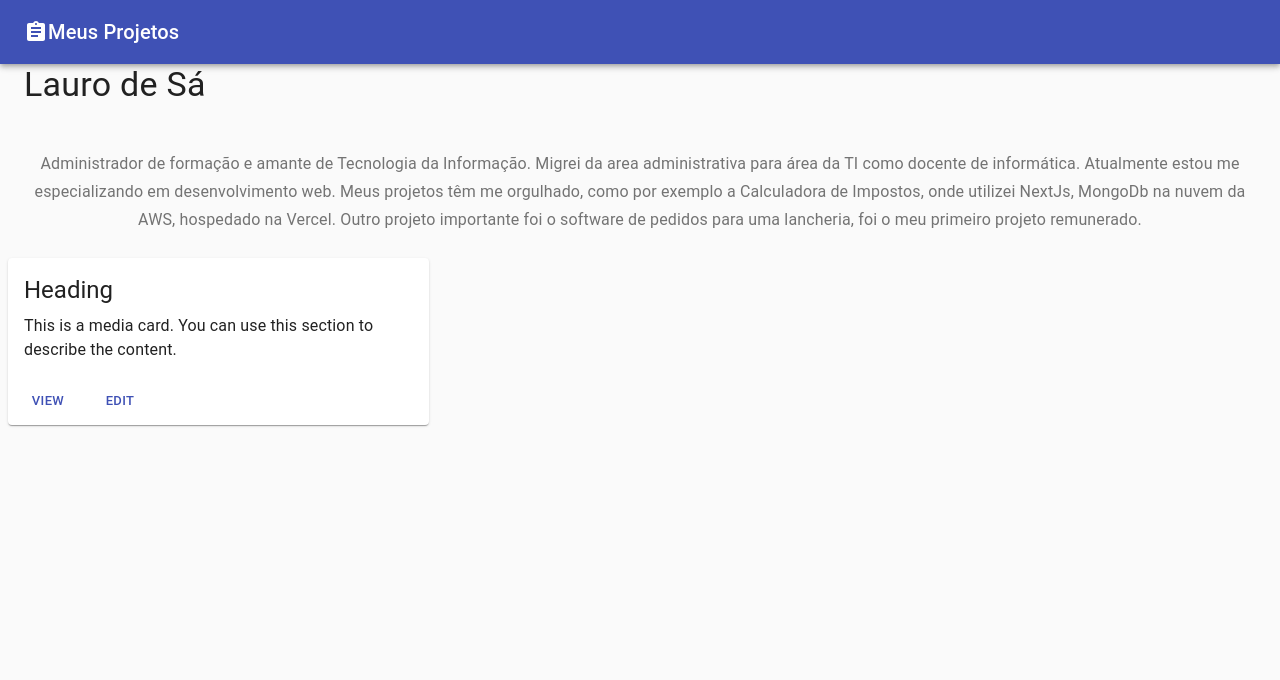
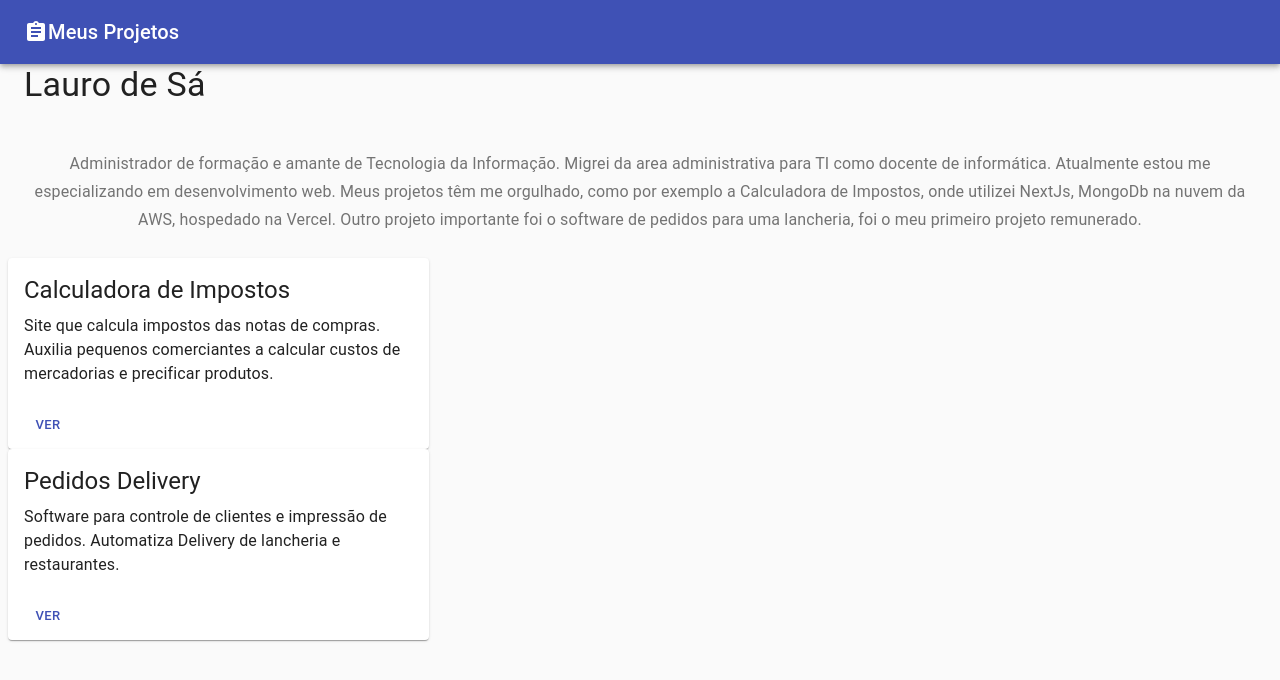
Before and after one commit to laurods/it-app, a Next.js app: page / in a window 1280 px wide. Shown: the top 680 px of the page. Built offline with nearby package versions, Linux system fonts and the light colour scheme; grey boxes are pictures that could not be loaded.

Commit message:
Atualizaçoes 20012021bb

```diff
--- a/components/CardProjects.js
+++ b/components/CardProjects.js
@@ -4,37 +4,47 @@ import Grid from '@material-ui/core/Grid';
 import Card from '@material-ui/core/Card';
 import CardActions from '@material-ui/core/CardActions';
 import CardContent from '@material-ui/core/CardContent';
-import CardMedia from '@material-ui/core/CardMedia';
 import Button from '@material-ui/core/Button';
 
 function CarProjects() {
   return (
     <div>
       <Grid container spacing={4}>
-
               <Grid xs={12} sm={6} md={4}>
                 <Card >
-                  <CardMedia
-                    image="https://source.unsplash.com/random"
-                    title="Image title"
-                  />
                   <CardContent>
                     <Typography gutterBottom variant="h5" component="h2">
-                      Heading
+                      Calculadora de Impostos
                     </Typography>
                     <Typography>
-                      This is a media card. You can use this section to describe the content.
+                      Site que calcula impostos das notas de compras.
+                      Auxilia pequenos comerciantes a calcular custos de mercadorias e precificar produtos.
                     </Typography>
                   </CardContent>
                   <CardActions>
                     <Button size="small" color="primary">
-                      View
-                    </Button>
-                    <Button size="small" color="primary">
-                      Edit
+                      Ver
                     </Button>
                   </CardActions>
                 </Card>
+
+                <Card >
+                  <CardContent>
+                    <Typography gutterBottom variant="h5" component="h2">
+                      Pedidos Delivery
+                    </Typography>
+                    <Typography>
+                      Software para controle de clientes e impressão de pedidos.
+                      Automatiza Delivery de lancheria e restaurantes.
+                    </Typography>
+                  </CardContent>
+                  <CardActions>
+                    <Button size="small" color="primary">
+                      Ver
+                    </Button>
+                  </CardActions>
+                </Card>
+
               </Grid>
 
           </Grid>
--- a/components/Iam.js
+++ b/components/Iam.js
@@ -20,7 +20,7 @@ function Iam() {
     <Typography variant="subtitle1" align="center" color="textSecondary" paragraph>
         Administrador de formação e amante de Tecnologia da Informação.
 
-        Migrei da area administrativa para área da TI como docente
+        Migrei da area administrativa para TI como docente
         de informática.
 
         Atualmente estou me especializando em desenvolvimento web.
```
